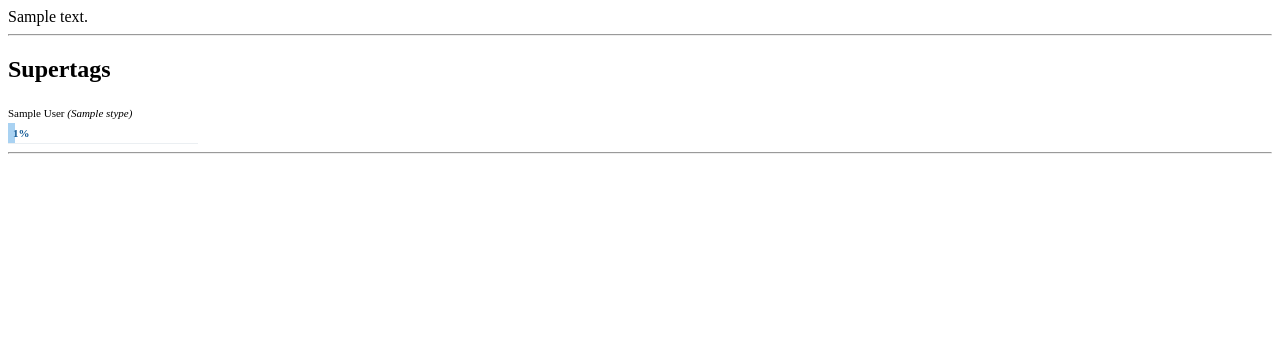
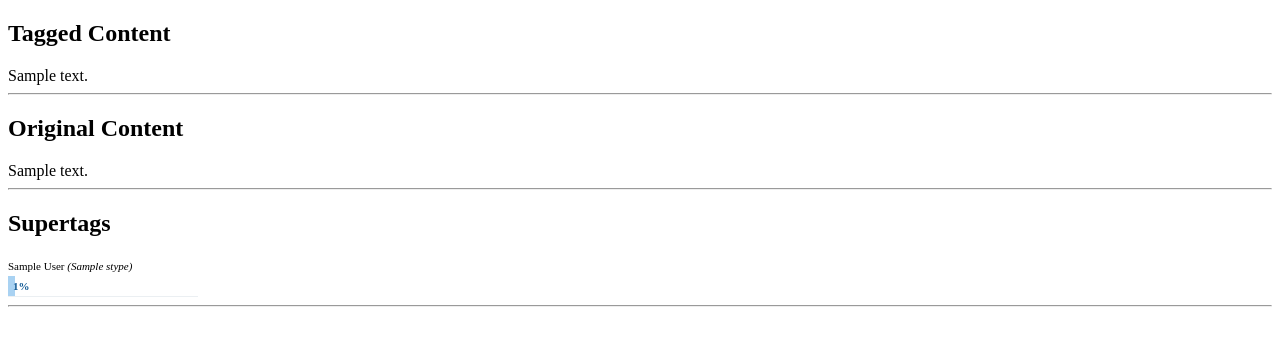
Before and after one commit to callowayproject/django-supertagging, a Django app: template example/templates/flatpages/default.html in a window 1280 px wide. Shown: the top 346 px of the page. Run offline with Django 3.2, Linux system fonts and the light colour scheme; the template is opened without the code that fills it: most values are stand-ins (such as "Sample title", 1, 10 or a date in 2020); parts of the project's set-up code (start-up, migrations or seed data) failed here and were passed over.

Commit message:
Added settings and template to demonstrate markup of text

```diff
--- a/example/settings.py
+++ b/example/settings.py
@@ -126,7 +126,7 @@ SUPERTAGGING_SETTINGS = {
             'fields': [{
                 'name': 'content',
                 'process_type': 'TEXT/RAW',
-                'markup': False
+                'markup': True
             }]
         }
     },
@@ -146,6 +146,9 @@ SUPERTAGGING_SETTINGS = {
         'PROCESS_TOPICS': True,
         'PROCESS_SOCIALTAGS': True,
     },
+    'MARKUP': {
+        'ENABLED': True
+    }
 }
 
 try:
--- a/example/templates/flatpages/default.html
+++ b/example/templates/flatpages/default.html
@@ -30,6 +30,12 @@
     white-space: nowrap;
   }
 </style>
+{% if flatpage.content__tagged %}
+    <h2>Tagged Content</h2>
+    {{ flatpage.content__tagged|safe }}
+    <hr>
+{% endif %}
+    <h2>Original Content</h2>
     {{ flatpage.content }}
     <hr>
     <h2>Supertags</h2>
```
